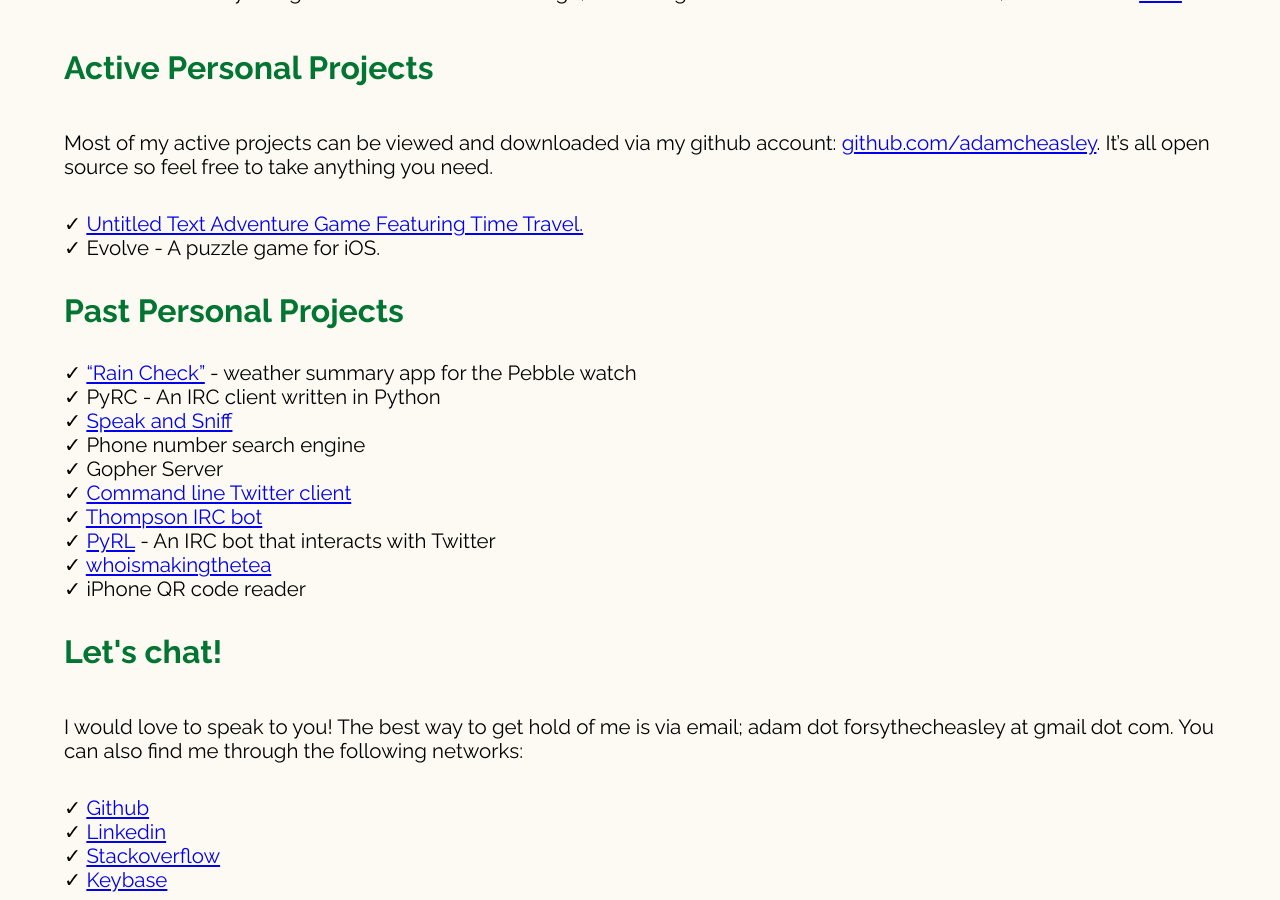
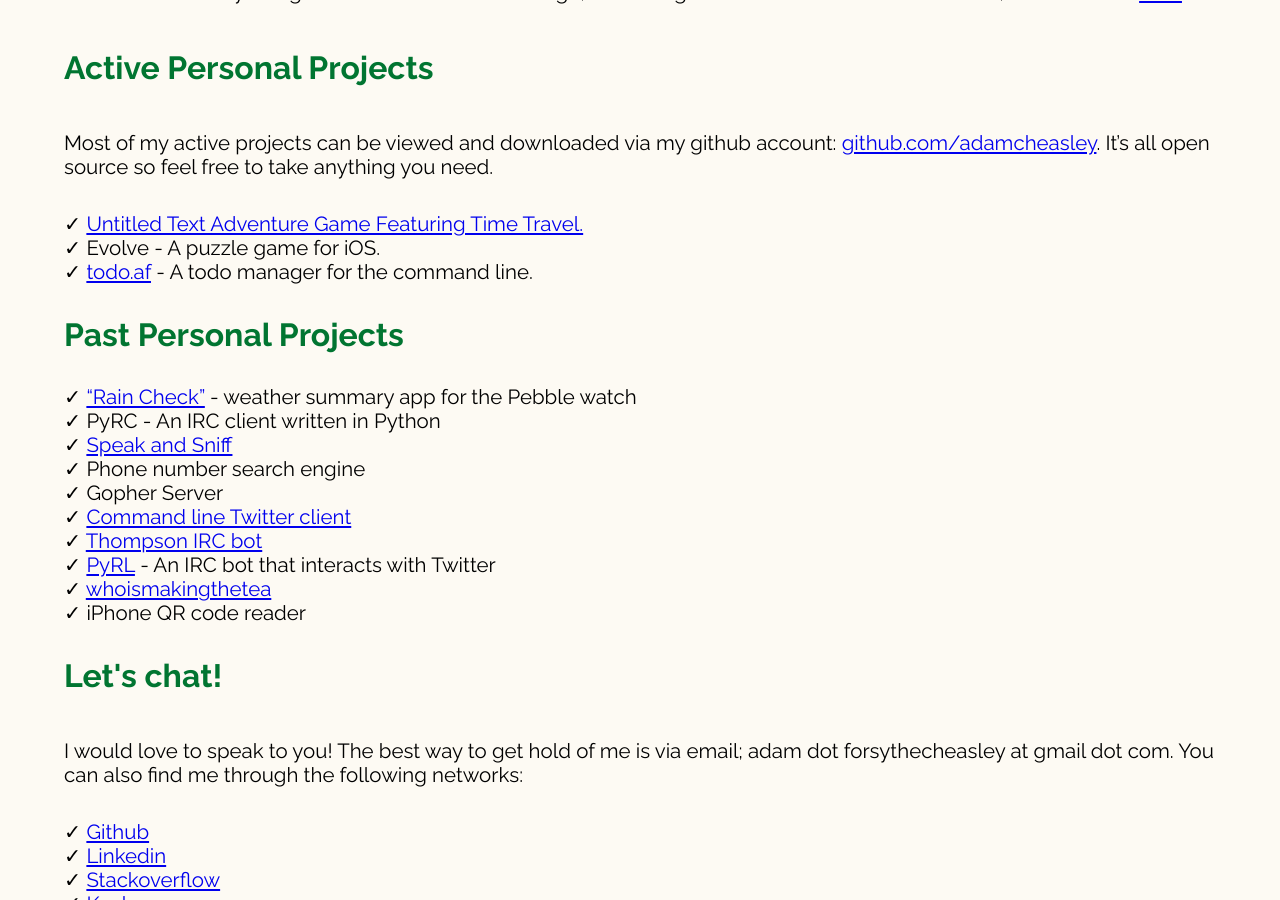
Before and after one commit to adamcheasley/adamcheasley.github.io, a Jekyll site: the page index.html, which Jekyll copies as it is, in a window 1280 px wide and 900 px high, scrolled down 1459 px. Built offline with Jekyll 4.4.1, drawn with Linux system fonts in a browser that asks for light colours.

Commit message:
Add todo.af to projects

```diff
--- a/index.html
+++ b/index.html
@@ -57,6 +57,7 @@
       <ul>
         <li><a href="https://github.com/adamcheasley/adventure">Untitled Text Adventure Game Featuring Time Travel.</a></li>
         <li>Evolve - A puzzle game for iOS.</li>
+        <li><a href="https://github.com/adamcheasley/todo.af">todo.af</a> - A todo manager for the command line.</li>
       </ul>
 
       <h3 id="past-projects">Past Personal Projects</h3>
```
